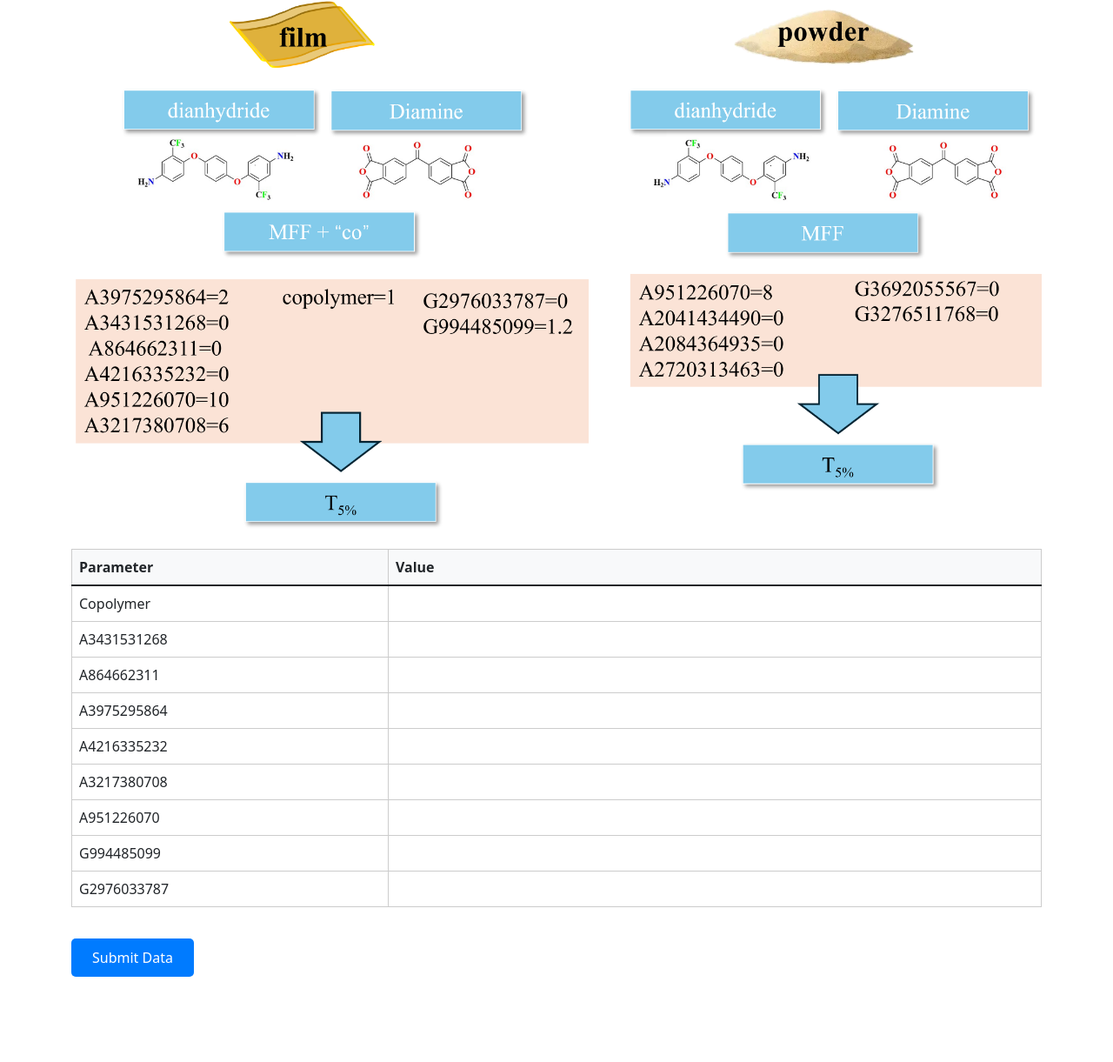
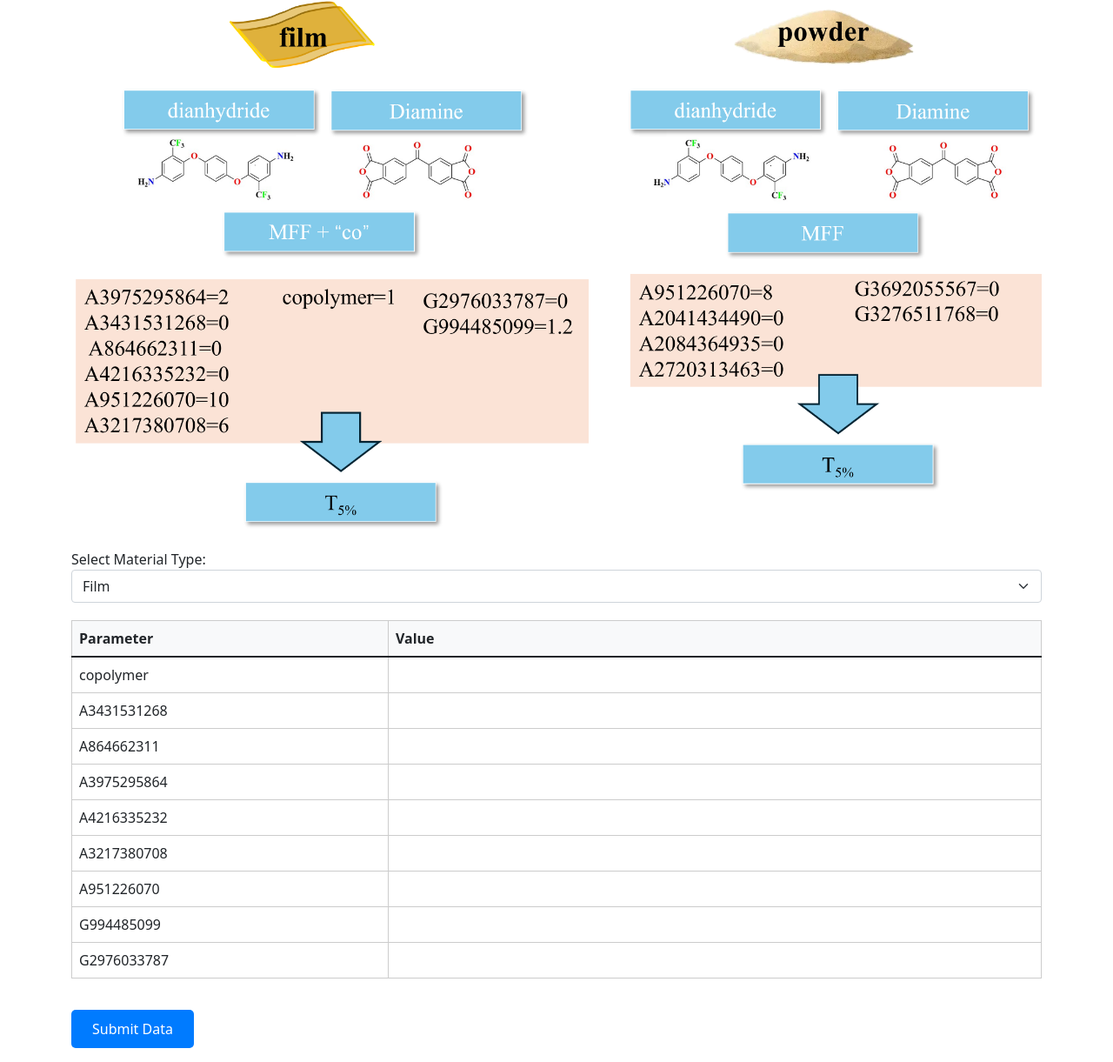
Before and after one commit to TanMengyuan/online_model_predict, a Flask app: page / in a window 1280 px wide. Shown: the part 121-1342 px from the top of the page at 87% size. Before the commit the page ends 1244 px from the top, so only its background shows below. Run offline with Flask 3, Linux system fonts and the light colour scheme.

Commit message:
film & powder

```diff
--- a/catboost_predict/app/app.py
+++ b/catboost_predict/app/app.py
@@ -12,12 +12,17 @@ from pydantic import BaseModel, ValidationError, Field
 from typing import Optional
 
 app = Flask(__name__)
-catboost = CatBoostRegressor()
-model_save_path = '../predict_model/catboost_model.cbm'
-catboost.load_model(model_save_path)
+
+film_model_catboost = CatBoostRegressor()
+film_model_save_path = '../predict_model/film/catboost_model.cbm'
+film_model_catboost.load_model(film_model_save_path)
+
+powder_model_catboost = CatBoostRegressor()
+powder_model_save_path = '../predict_model/powder/catboost_model.cbm'
+powder_model_catboost.load_model(powder_model_save_path)
 
 
-class InputData(BaseModel):
+class FilmInputData(BaseModel):
     copolymer: Optional[float] = Field(default=0.0, alias="copolymer")
     A3431531268: Optional[float] = Field(default=0.0, alias="A3431531268")
     A864662311: Optional[float] = Field(default=0.0, alias="A864662311")
@@ -29,8 +34,13 @@ class InputData(BaseModel):
     G2976033787: Optional[float] = Field(default=0.0, alias="G2976033787")
 
 
-def catboost_predict(input_data):
-    return catboost.predict(input_data)
+class PowderInputData(BaseModel):
+    A2720313463: Optional[float] = Field(default=0.0, alias="A2720313463")
+    A2041434490: Optional[float] = Field(default=0.0, alias="A2041434490")
+    A2084364935: Optional[float] = Field(default=0.0, alias="A2084364935")
+    A951226070: Optional[float] = Field(default=0.0, alias="A951226070")
+    G3692055567: Optional[float] = Field(default=0.0, alias="G3692055567")
+    G3276511768: Optional[float] = Field(default=0.0, alias="G3276511768")
 
 
 @app.route('/')
@@ -38,36 +48,31 @@ def index():
     return render_template('index.html', message="Hello, World!")
 
 
-@app.route('/test', methods=['POST'])
-def process():
+@app.route('/predict/film', methods=['POST'])
+def predict_film():
     try:
-        inputData = InputData.parse_raw(request.data)
-    except ValidationError as e:
-        return jsonify({'error': str(e)}), 400
-
-    # 获取请求体中的数据
-    data = str(inputData.A2245273601)
-    if not data:
-        return jsonify({'error': 'No data provided'}), 400
-
-    # 调用Python方法
-    result = data[::-1]
-
-    # 返回处理结果
-    return jsonify({'result': result})
-
-
-@app.route('/predict', methods=['POST'])
-def predict():
-    try:
-        inputData = InputData.parse_raw(request.data)
+        inputData = FilmInputData.parse_raw(request.data)
     except ValidationError as e:
         print(e)
         return jsonify({'error': "invalid arguments."}), 400
 
     input_data_df = pd.DataFrame([inputData.dict()])
 
-    result = catboost_predict(input_data_df)
+    result = film_model_catboost.predict(input_data_df)
+    return jsonify({'result': result[0]})
+
+
+@app.route('/predict/powder', methods=['POST'])
+def predict_powder():
+    try:
+        inputData = PowderInputData.parse_raw(request.data)
+    except ValidationError as e:
+        print(e)
+        return jsonify({'error': "invalid arguments."}), 400
+
+    input_data_df = pd.DataFrame([inputData.dict()])
+
+    result = powder_model_catboost.predict(input_data_df)
     return jsonify({'result': result[0]})
 
 
--- a/catboost_predict/app/templates/index.html
+++ b/catboost_predict/app/templates/index.html
@@ -36,6 +36,9 @@
             padding: 0;
             background: none;
         }
+        .form-select {
+            margin-bottom: 20px;
+        }
     </style>
 </head>
 <body>
@@ -45,6 +48,11 @@
     <img src="{{ url_for('static', filename='images/desc.png') }}" alt="Feature Description" class="img-fluid mb-3">
 
     <form id="dataForm" class="mb-3">
+        <label for="typeSelect">Select Material Type:</label>
+        <select id="typeSelect" class="form-select" onchange="updateForm()">
+            <option value="film">Film</option>
+            <option value="powder">Powder</option>
+        </select>
         <table class="table table-editable">
             <thead>
             <tr>
@@ -52,43 +60,8 @@
                 <th>Value</th>
             </tr>
             </thead>
-            <tbody>
-            <tr>
-                <td>Copolymer</td>
-                <td><input type="text" id="copolymer" name="copolymer" class="form-control"></td>
-            </tr>
-            <tr>
-                <td>A3431531268</td>
-                <td><input type="text" id="A3431531268" name="A3431531268" class="form-control"></td>
-            </tr>
-            <tr>
-                <td>A864662311</td>
-                <td><input type="text" id="A864662311" name="A864662311" class="form-control"></td>
-            </tr>
-            <tr>
-                <td>A3975295864</td>
-                <td><input type="text" id="A3975295864" name="A3975295864" class="form-control"></td>
-            </tr>
-            <tr>
-                <td>A4216335232</td>
-                <td><input type="text" id="A4216335232" name="A4216335232" class="form-control"></td>
-            </tr>
-            <tr>
-                <td>A3217380708</td>
-                <td><input type="text" id="A3217380708" name="A3217380708" class="form-control"></td>
-            </tr>
-            <tr>
-                <td>A951226070</td>
-                <td><input type="text" id="A951226070" name="A951226070" class="form-control"></td>
-            </tr>
-            <tr>
-                <td>G994485099</td>
-                <td><input type="text" id="G994485099" name="G994485099" class="form-control"></td>
-            </tr>
-            <tr>
-                <td>G2976033787</td>
-                <td><input type="text" id="G2976033787" name="G2976033787" class="form-control"></td>
-            </tr>
+            <tbody id="parametersBody">
+            <!-- Parameters will be inserted here -->
             </tbody>
         </table>
         <button type="button" onclick="submitData()" class="submit-button">Submit Data</button>
@@ -96,24 +69,50 @@
 </div>
 
 <script src="https://code.jquery.com/jquery-3.6.0.min.js"></script>
+<script>
+    const filmParameters = {
+        "copolymer": "",
+        "A3431531268": "",
+        "A864662311": "",
+        "A3975295864": "",
+        "A4216335232": "",
+        "A3217380708": "",
+        "A951226070": "",
+        "G994485099": "",
+        "G2976033787": ""
+    };
 
-<script>
+    const powderParameters = {
+        "A2720313463": "",
+        "A2041434490": "",
+        "A2084364935": "",
+        "A951226070": "",
+        "G3692055567": "",
+        "G3276511768": "",
+    };
+
+    function updateForm() {
+        const type = $('#typeSelect').val();
+        const params = type === 'film' ? filmParameters : powderParameters;
+        let paramsHtml = '';
+        for (const key in params) {
+            paramsHtml += `<tr><td>${key}</td><td><input type="text" id="${key}" name="${key}" class="form-control"></td></tr>`;
+        }
+        $('#parametersBody').html(paramsHtml);
+    }
+
     function submitData() {
-        var formData = {
-            "copolymer": $("#copolymer").val() || null,
-            "A3431531268": $("#A3431531268").val() || null,
-            "A864662311": $("#A864662311").val() || null,
-            "A3975295864": $("#A3975295864").val() || null,
-            "A4216335232": $("#A4216335232").val() || null,
-            "A3217380708": $("#A3217380708").val() || null,
-            "A951226070": $("#A951226070").val() || null,
-            "G994485099": $("#G994485099").val() || null,
-            "G2976033787": $("#G2976033787").val() || null,
-        };
+        const formData = {};
+        const type = $('#typeSelect').val();
+        const params = type === 'film' ? filmParameters : powderParameters;
+        for (const key in params) {
+            formData[key] = $(`#${key}`).val() || null;
+        }
+        const apiUrl = type === 'film' ? '/predict/film' : '/predict/powder';
 
         $.ajax({
             type: "POST",
-            url: "/predict",
+            url: apiUrl,
             contentType: "application/json",
             data: JSON.stringify(formData),
             success: function(response) {
@@ -124,6 +123,11 @@
             }
         });
     }
+
+    // Initialize form with film parameters
+    $(document).ready(function() {
+        updateForm();
+    });
 </script>
 </body>
 </html>
--- a/catboost_predict/train/caboost-model-2.py
+++ b/catboost_predict/train/caboost-model-film.py
@@ -65,7 +65,7 @@ y_pred_train = catboost.predict(X_train)
 y_pred_test = catboost.predict(X_test)
 
 # 模型保存路径
-model_save_path = '../predict_model/catboost_model.cbm'
+model_save_path = '../predict_model/film/catboost_model.cbm'
 # 保存模型
 catboost.save_model(model_save_path, format='cbm')
 print(f"Model has been saved to {model_save_path}")
```
Also changed, not shown: catboost_predict/train/caboost-model-powder.py (renamed from catboost_predict/train/caboost-model-val.py, +7 -1 lines), 6 other files.
